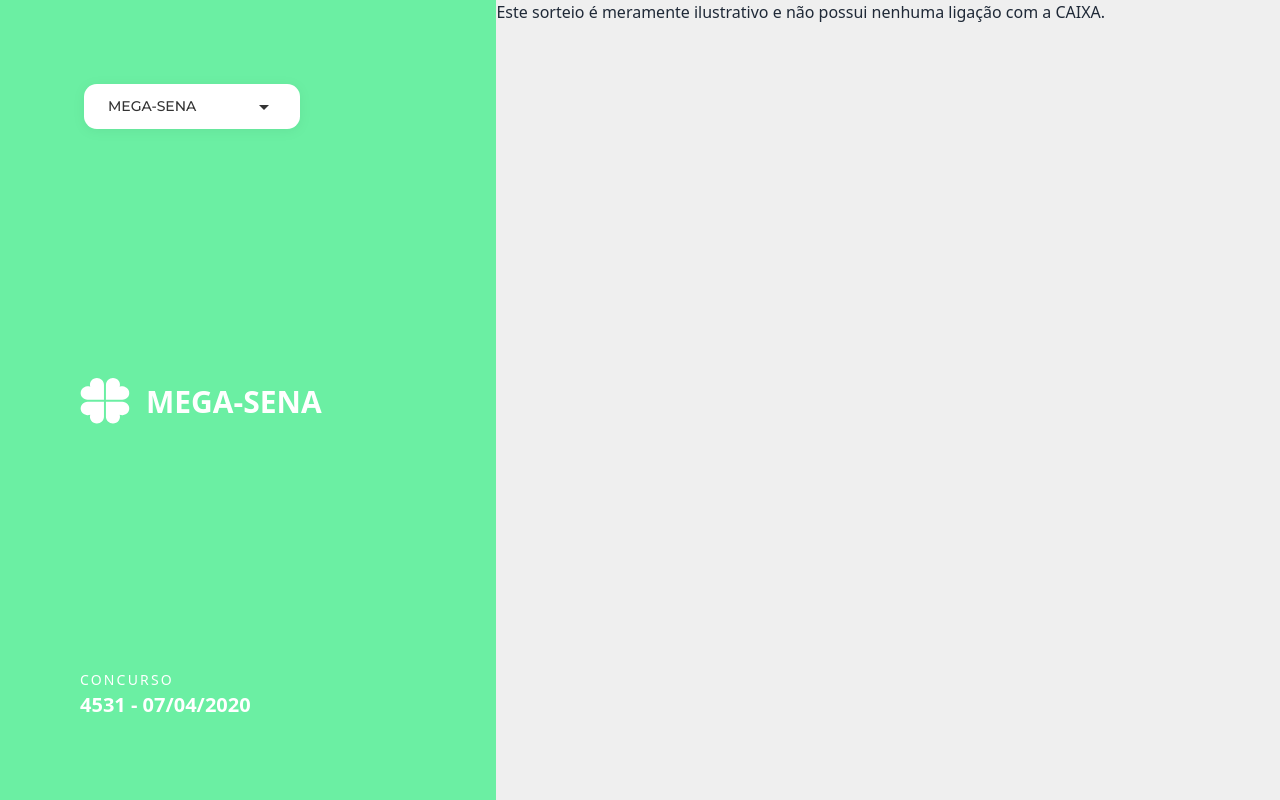
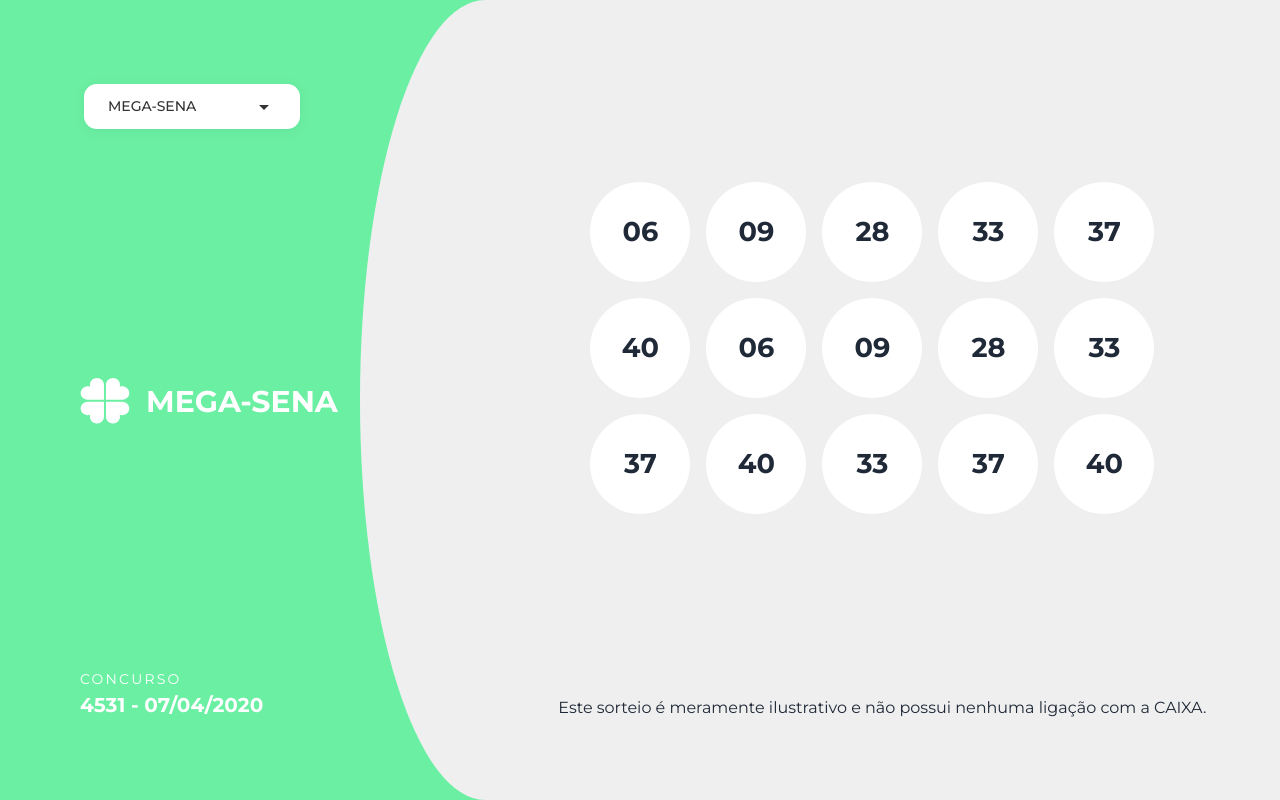
Before and after one commit to lorenatoscano/projeto-loterias, a React (Create React App) app: page /0 in a window 1280 px wide. Built offline with nearby package versions, Linux system fonts and the light colour scheme.

Commit message:
Adiciona estilização geral

```diff
--- a/src/components/Result.tsx
+++ b/src/components/Result.tsx
@@ -3,7 +3,25 @@
 export function Result() {
   return (
     <div className="result">
-      Este sorteio é meramente ilustrativo e não possui nenhuma ligação com a CAIXA.
+      <div></div>
+      <div className="ball-group">
+        <div className="ball">06</div>
+        <div className="ball">09</div>
+        <div className="ball">28</div>
+        <div className="ball">33</div>
+        <div className="ball">37</div>
+        <div className="ball">40</div>
+        <div className="ball">06</div>
+        <div className="ball">09</div>
+        <div className="ball">28</div>
+        <div className="ball">33</div>
+        <div className="ball">37</div>
+        <div className="ball">40</div>
+        <div className="ball">33</div>
+        <div className="ball">37</div>
+        <div className="ball">40</div>
+      </div>
+      <div className="disclaimer">Este sorteio é meramente ilustrativo e não possui nenhuma ligação com a CAIXA.</div>
     </div>
   );
 }
--- a/src/components/Sidebar.tsx
+++ b/src/components/Sidebar.tsx
@@ -6,7 +6,7 @@
   let name = 'mega-sena';
 
   return (
-    <div className="sidebar">
+    <div className="sidebar" style={{ backgroundColor: '#6BEFA3' }}>
       <Select label={name} />
 
       <div className="logo">
--- a/src/index.scss
+++ b/src/index.scss
@@ -5,4 +5,5 @@
 .app {
   display: flex;
   background-color: #EFEFEF;
+  font-family: 'Montserrat', sans-serif;
 }
--- a/src/styles/result.scss
+++ b/src/styles/result.scss
@@ -1,3 +1,46 @@
 .result {
-  flex-grow: 1;
+  flex-grow: 3;
+  z-index: 2;
+  display: flex;
+  flex-direction: column;
+  justify-content: space-between;
+  padding-bottom: 5rem;
+
+  .ball-group {
+    align-self: center;
+    display: flex;
+    align-items: center;
+    flex-wrap: wrap;
+    max-width: 600px;
+  }
+
+  .ball {
+    display: flex;
+    align-items: center;
+    justify-content: center;
+    background: #FFFFFF;
+    border-radius: 50%;
+    width: 6.25rem;
+    height: 6.25rem;
+
+
+    font-size: 1.7rem;
+    font-weight: bold;
+    margin: 0.5rem;
+  }
+
+  .disclaimer {
+    align-self: center ;
+  }
 }
+
+.result::before {
+  content: '';
+  position: absolute;
+  background-color: #EFEFEF;
+  width: 250px;
+  height: 100%;
+  border-radius: 100% 100%;
+  transform: translate(-50%);
+  z-index: -1;
+}
--- a/src/styles/sidebar.scss
+++ b/src/styles/sidebar.scss
@@ -1,17 +1,15 @@
 .sidebar {
-  // clip-path: path('M613 0C613 0 361.26 501.011 300 800H0V0H300Z');
-  // background-color: #6BEFA3;
   height: 100vh;
   display: flex;
   flex-direction: column;
   justify-content: space-between;
   padding: 5rem 0 5rem 5rem;
-  flex-grow: 1;
+  flex-grow: 3;
 
-  background-image: url('../assets/images/sidebar.svg');
-  background-repeat: no-repeat;
-  background-size: auto;
-  background-position: left center;
+  // background-image: url('../assets/images/sidebar.svg');
+  // background-repeat: no-repeat;
+  // background-size: auto;
+  // background-position: left center;
 
   .logo {
     display: flex;
```
